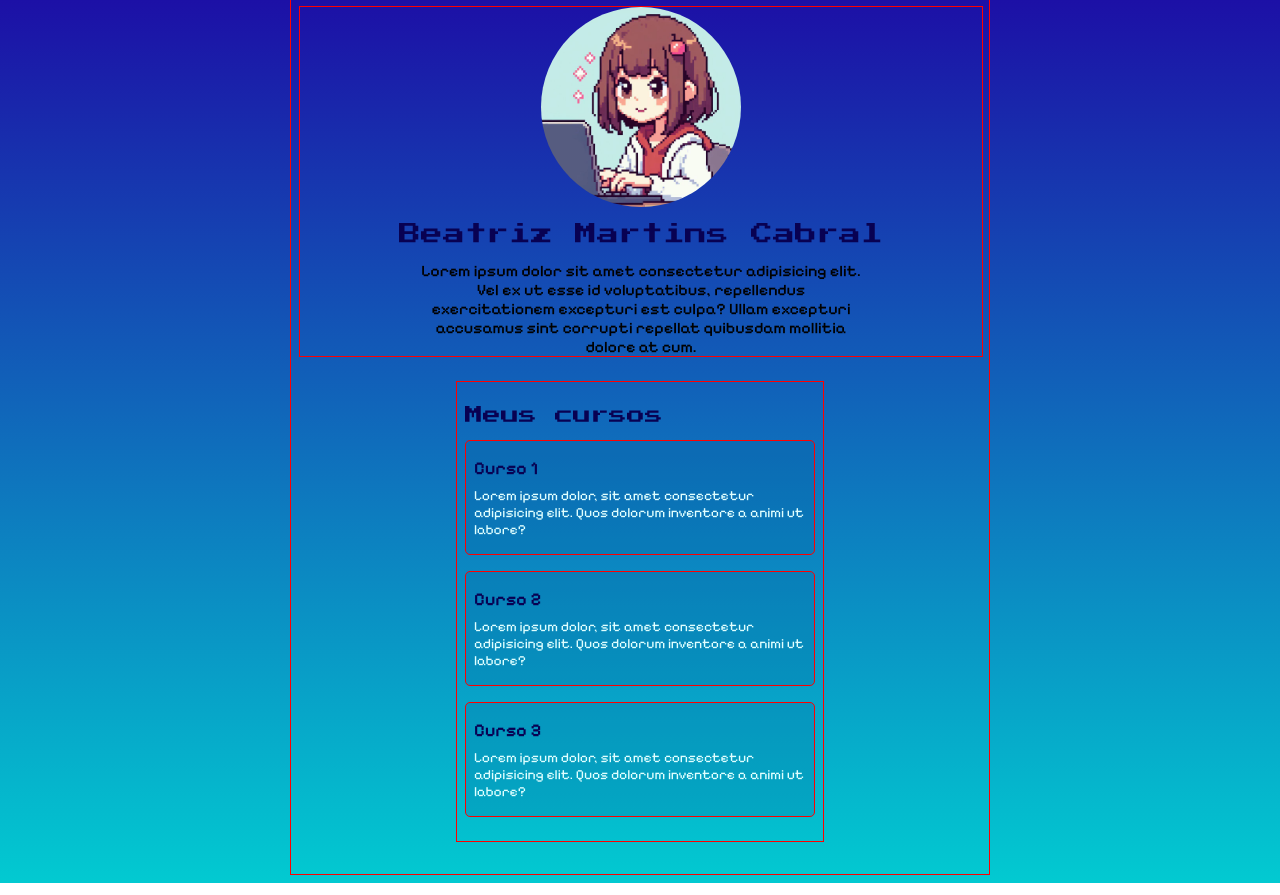
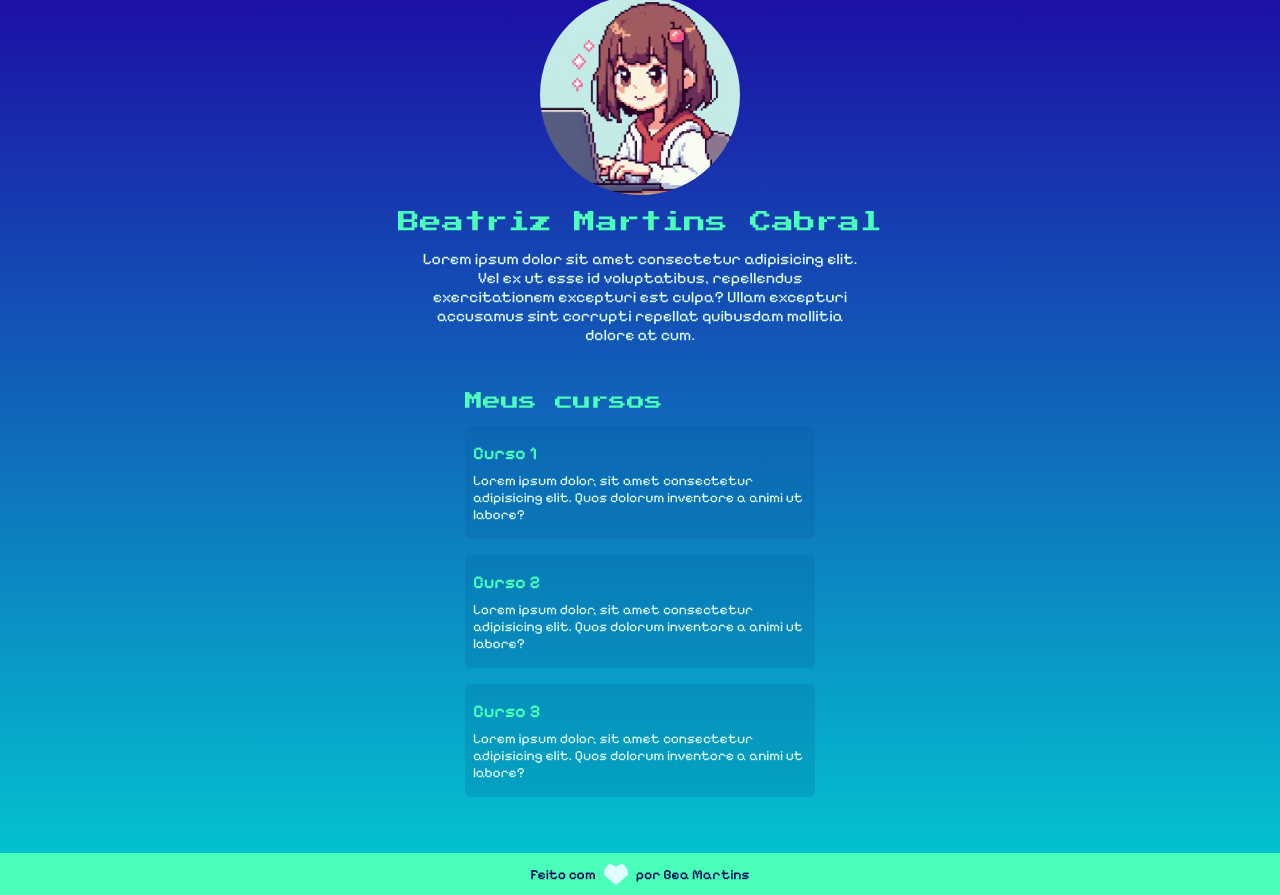
Before and after one commit to Bea-Martins/potencia-feminina-projeto1, a plain HTML site: page index.html in a window 1280 px wide. Shown: the part 61-956 px from the top of the page. Drawn offline with Linux system fonts and the light colour scheme.

Commit message:
feat: footer estilizado

```diff
--- a/assets/css/style.css
+++ b/assets/css/style.css
@@ -1,10 +1,9 @@
 body {
   background: linear-gradient(#1e03a3, #02cad1);
-  /* #3887be */
+  margin: 0;
 }
 
 .header {
-  border: 1px solid red;
   width: 100%;
   max-width: 900px;
   padding: 8px;
@@ -31,9 +30,11 @@ body {
   width: 24px;
   border-radius: 50%;
 }
+.icone--texto {
+  margin: 0 8px;
+}
 
 .main {
-  border: 1px solid red;
   width: 100%;
   max-width: 700px;
   padding: 8px;
@@ -41,7 +42,6 @@ body {
   margin: 0 auto;
 }
 .perfil {
-  border: 1px solid red;
   width: 100%;
   display: flex;
   flex-direction: column;
@@ -57,23 +57,23 @@ body {
   font-weight: 400;
   font-style: normal;
   font-size: 22px;
-  color: #080152;
+  color: #4affba;
   margin: 16px 0;
 }
 .perfil__descricao {
   font-family: "Pixelify Sans", sans-serif;
   font-optical-sizing: auto;
-  font-weight: 500;
+  font-weight: 300;
   font-style: normal;
   font-size: 16px;
   margin: 0;
   width: 100%;
   max-width: 450px;
   text-align: center;
+  color: lightcyan;
 }
 
 .section {
-  border: 1px solid red;
   padding: 8px;
   width: 100%;
   max-width: 350px;
@@ -84,11 +84,10 @@ body {
   font-weight: 400;
   font-style: normal;
   font-size: 18px;
-  color: #080152;
+  color: #4affba;
   margin: 16px 0;
 }
 .curso {
-  border: 1px solid red;
   background-color: rgba(0, 91, 151, 0.212);
   padding: 8px;
   margin: 16px 0;
@@ -101,10 +100,10 @@ body {
   font-weight: 600;
   font-size: 18px;
   font-weight: 400px;
-  color: #080152;
+  color: #4affba;
   margin: 8px 0;
 }
-.curso__descricao{
+.curso__descricao {
   font-family: "Pixelify Sans", sans-serif;
   font-optical-sizing: auto;
   font-weight: 400;
@@ -112,3 +111,22 @@ body {
   color: lightcyan;
   margin: 8px 0;
 }
+
+.footer {
+  width: 100%;
+  height: 42px;
+  background-color: #4affba;
+  display: flex;
+  align-items: center;
+  justify-content: center;
+  box-sizing: border-box;
+}
+.footer__texto {
+  font-family: "Pixelify Sans", sans-serif;
+  font-optical-sizing: auto;
+  font-weight: 500;
+  font-size: 14px;
+  color: #080152;
+  display: flex;
+  align-items: center;
+}
--- a/index.html
+++ b/index.html
@@ -48,6 +48,14 @@
       </article>
     </section>
   </main>
+
+  <footer class="footer">
+    <span class="footer__texto">
+      Feito com
+      <img class="icone icone--texto" src="/assets/icones/heart.svg">
+      por Bea Martins
+    </span>
+  </footer>
 </body>
 
 </html>
```
Also changed, not shown: assets/icones/heart.svg (added).
